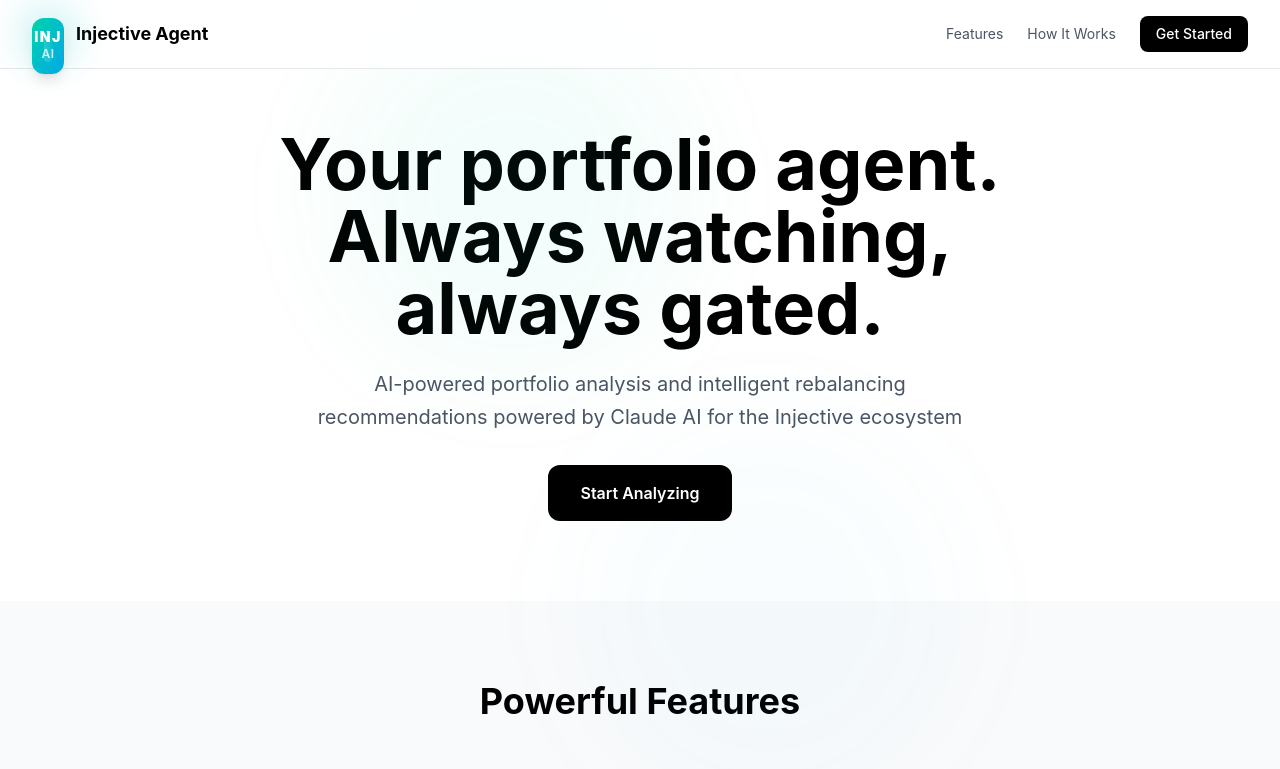
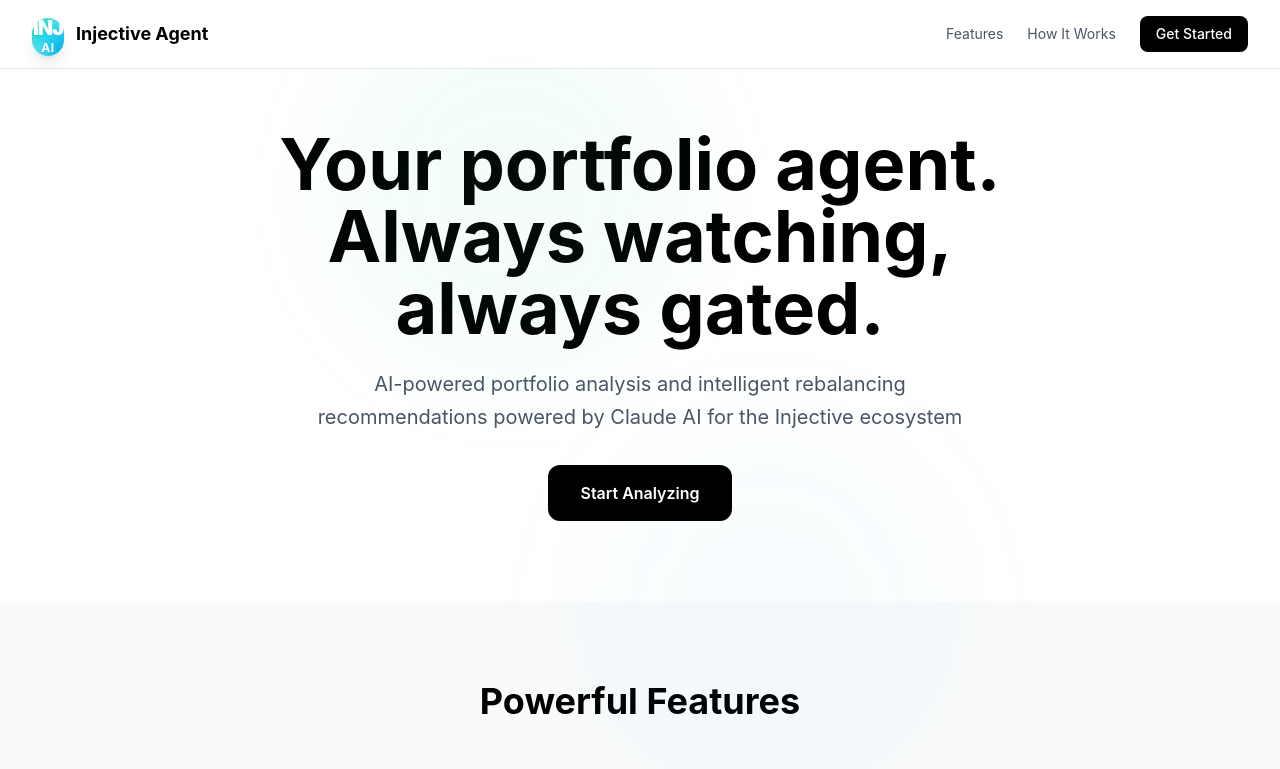
Before and after one commit to thesithunyein/injective-ai-portfolio-agent, a Next.js app: page / in a window 1280 px wide. Shown: the top 769 px of the page. Built offline with nearby package versions, Linux system fonts and the light colour scheme.

Commit message:
Design: Create Apple-style app icon logo with rounded square design

```diff
--- a/src/components/Logo.tsx
+++ b/src/components/Logo.tsx
@@ -3,30 +3,30 @@
 export const Logo = ({ className = '' }: { className?: string }) => {
   return (
     <div className={`relative group ${className}`}>
-      {/* Animated glow background */}
-      <div className="absolute inset-0 bg-gradient-to-r from-primary via-secondary to-primary rounded-xl blur-xl opacity-60 group-hover:opacity-100 transition duration-500 animate-pulse" />
+      {/* Outer glow on hover */}
+      <div className="absolute -inset-1 bg-gradient-to-br from-primary to-secondary rounded-2xl blur-md opacity-0 group-hover:opacity-40 transition duration-300" />
 
-      {/* Main logo container */}
-      <div className="relative bg-gradient-to-br from-primary to-secondary rounded-xl p-3 flex items-center justify-center shadow-lg group-hover:shadow-2xl transition duration-300 transform group-hover:scale-105">
-        {/* Inner circle with pattern */}
-        <div className="relative w-full h-full flex items-center justify-center">
-          {/* Geometric background */}
-          <div className="absolute inset-0 bg-gradient-to-tr from-white/20 to-transparent rounded-lg" />
+      {/* Main app icon - Apple style rounded square */}
+      <div className="relative bg-gradient-to-br from-primary via-cyan-400 to-secondary rounded-2xl p-0 flex items-center justify-center shadow-lg group-hover:shadow-2xl transition duration-300 transform group-hover:scale-110 aspect-square">
 
-          {/* Logo text with premium styling */}
-          <div className="relative flex flex-col items-center justify-center">
-            <div className="text-white font-black text-sm tracking-widest leading-none">
-              INJ
-            </div>
-            <div className="text-white/80 text-xs font-semibold tracking-wider mt-0.5">
-              AI
-            </div>
+        {/* Premium glass effect overlay */}
+        <div className="absolute inset-0 bg-gradient-to-tr from-white/30 via-transparent to-white/10 rounded-2xl" />
+
+        {/* Inner content */}
+        <div className="relative flex flex-col items-center justify-center gap-0.5">
+          {/* Large INJ text */}
+          <div className="text-white font-black text-xl tracking-tighter leading-none">
+            INJ
+          </div>
+          {/* Small AI text */}
+          <div className="text-white font-bold text-xs tracking-wider">
+            AI
           </div>
         </div>
+
+        {/* Subtle shine effect */}
+        <div className="absolute top-0 left-0 right-0 h-1/3 bg-gradient-to-b from-white/20 to-transparent rounded-t-2xl" />
       </div>
-
-      {/* Shine effect on hover */}
-      <div className="absolute inset-0 rounded-xl bg-gradient-to-r from-transparent via-white to-transparent opacity-0 group-hover:opacity-20 transition duration-300 transform -skew-x-12" />
     </div>
   )
 }
```
